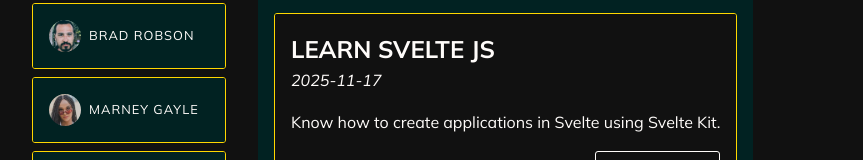
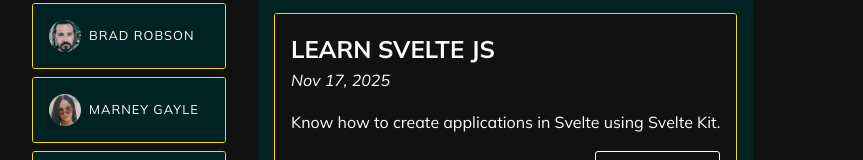
Before and after one commit to Nimira43/Workflo-Pro, an Angular app: page / in a window 1280 px wide. Both pictures are taken after a click on the button "ROSE KINLEY". Shown: the part 338-498 px from the top of the page, without its empty margins (208-1071 px from the left). Built offline with nearby package versions, Linux system fonts and the light colour scheme.

Commit message:
Importing DatePipe

```diff
--- a/src/app/tasks/task/task.component.html
+++ b/src/app/tasks/task/task.component.html
@@ -1,7 +1,7 @@
 <app-card>
   <article>
     <h2>{{ task.title }}</h2>
-    <time>{{ task.dueDate }}</time>
+    <time>{{ task.dueDate | date}}</time>
     <p>{{ task.summary }}</p>
     <p class="actions">
       <button (click)="onCompleteTask()">Complete</button>
--- a/src/app/tasks/task/task.component.ts
+++ b/src/app/tasks/task/task.component.ts
@@ -1,11 +1,12 @@
 import { Component, EventEmitter, Input, Output } from '@angular/core'
+import { DatePipe } from '@angular/common'
 import { type Task } from './task.model'
 import { CardComponent } from "../../shared/card/card.component";
 
 @Component({
   selector: 'app-task',
   standalone: true,
-  imports: [CardComponent],
+  imports: [CardComponent, DatePipe],
   templateUrl: './task.component.html',
   styleUrl: './task.component.css'
 })
```
